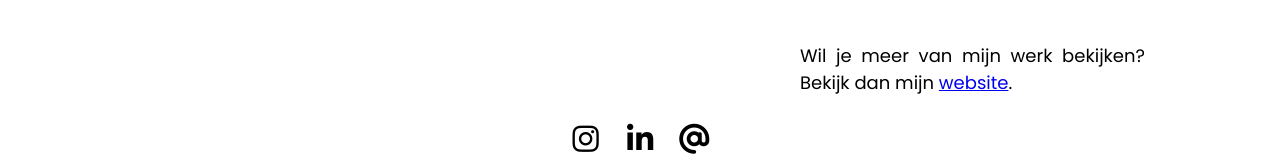
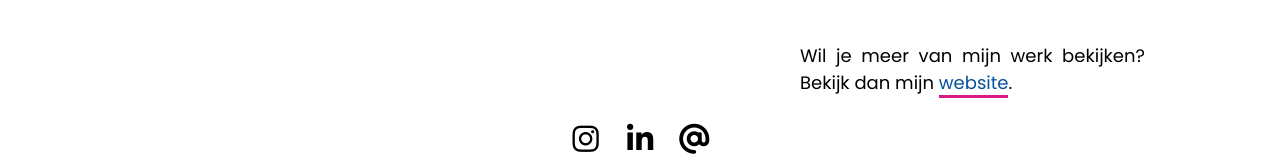
Before and after one commit to yolanbottema/yolanbottema.github.io, a plain HTML site: page over.html in a window 1280 px wide. Shown: the part 422-582 px from the top of the page. Drawn offline with Linux system fonts and the light colour scheme.

Commit message:
add css link style

```diff
--- a/css/stijl.css
+++ b/css/stijl.css
@@ -481,6 +481,11 @@ tr:nth-child(even) {
     /* column-gap: 10px; */
 }
 
+.link{
+    text-decoration: none;
+    color: #05529d;
+    border-bottom: 3px solid #DA1B83;
+}
 .overmij>div{
     overflow: hidden;
     position: relative;
```
